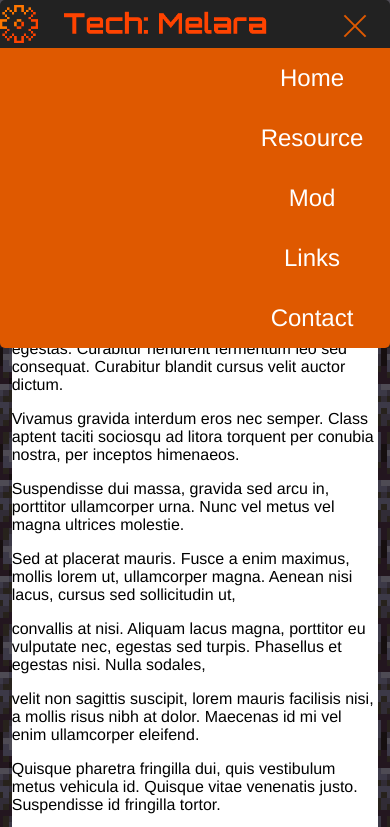
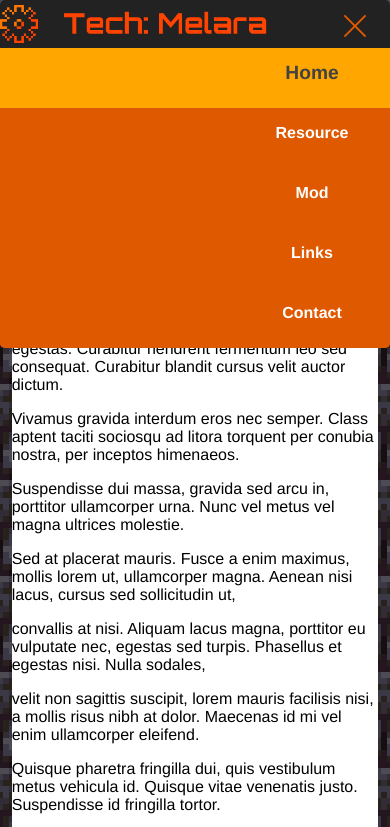
Before and after one commit to Melara1024/merala.github.io, a plain HTML site: page index.html in a window 390 px wide. Both pictures are taken after a click on the element 350 px from the left and 30 px from the top of the page. Shown: the top 827 px of the page. Drawn offline with nearby package versions, Linux system fonts and the light colour scheme.

Commit message:
renew tabmenu

```diff
--- a/index.html
+++ b/index.html
@@ -24,7 +24,7 @@
 
 
           <div class="figtitle">
-                <a href="../index.html"><img src="./resources/header.png" class="title"></a>
+                <a href="./index.html"><img src="./resources/header.png" class="title"></a>
           </div>
 
           <!--button-->
@@ -39,17 +39,15 @@
           </div>
 
 
-          <nav id="global-nav">
-              <ul id="menu-list">
-                  <li id="selection"><a href="#menu1">Home</a></li>
-                  <li id="selection"><a href="#menu2">Resource</a></li>
-                  <li id="selection"><a href="#menu3">Mod</a></li>
-                  <li id="selection"><a href="#menu4">Links</a></li>
-                  <li id="selection"><a href="#menu5">Contact</a></li>
-                  <div class="animation start-home"></div>
-              </ul>
-          </nav>
-          <label for="menu-btn-check" class="menu-btn"><span></span></label>
+          <div class="tabs">
+
+          <input id="selection1" type="radio" name="tab_item" checked><label class="tab_item" for="selection1">Home</label>
+          <input id="selection2" type="radio" name="tab_item"><label class="tab_item" for="selection2">Resource</label>
+          <input id="selection3" type="radio" name="tab_item"><label class="tab_item" for="selection3">Mod</label>
+          <input id="selection4" type="radio" name="tab_item"><label class="tab_item" for="selection4">Links</label>
+          <input id="selection5" type="radio" name="tab_item"><label class="tab_item" for="selection5">Contact</label>
+
+          </div>
 
 
           </div>
@@ -60,6 +58,17 @@
 
           <div class="intro">
 
+          </div>
+
+
+          <div class="tab_content" id="selection1">
+            総合の内容がここに入ります
+          </div>
+          <div class="tab_content" id="selection2">
+            プログラミングの内容がここに入ります
+          </div>
+          <div class="tab_content" id="selection3">
+            デザインの内容がここに入ります
           </div>
 
           <div class="area">
--- a/style.css
+++ b/style.css
@@ -7,13 +7,16 @@ header{
   top: 0;
   left: 0;
 }
-nav {
+
+
+
+/*ここからタブ*/
+.tabs {
+
   width:100%;
   height:60px;
   background-color: rgb(223, 89, 0);
   box-sizing: border-box;
-}
-#menu-list {
 
   left:0;
   padding-left: 0%;
@@ -24,16 +27,64 @@ nav {
   display:flex;
   flex-direction: row;
   justify-content:center;
-}
-li {
+  }
+
+/*タブのスタイル*/
+.tab_item {
   list-style: none;
   flex-basis: 20%;
   width: 20%;
   height: 100%;
 
+  width: calc(100%/3);
+  height: 50px;
+  background-color: rgb(223, 89, 0);
+  line-height: 50px;
+  font-size: 16px;
+  text-align: center;
+  color: #ffffff;
+  display: block;
+  float: left;
+  text-align: center;
+  font-weight: bold;
+  transition: all 0.2s ease;
+}
+.tabs input:hover + .tab_item {
+  background-color: rgb(255, 166, 0);
 }
 
-a {
+/*ラジオボタンを全て消す*/
+input[name="tab_item"] {
+  display: none;
+}
+
+/*タブ切り替えの中身のスタイル*/
+.tab_content {
+  display: none;
+  padding: 40px 40px 0;
+  clear: both;
+  overflow: hidden;
+}
+
+
+/*選択されているタブのコンテンツのみを表示*/
+#all:checked ~ #all_content,
+#programming:checked ~ #programming_content,
+#design:checked ~ #design_content {
+  display: block;
+}
+
+/*選択されているタブのスタイルを変える*/
+.tabs input:checked + .tab_item {
+  background-color: rgb(255, 166, 0);
+  color: rgb(66, 66, 66);
+  font-size: larger;
+}
+
+
+
+
+label {
   height: 100%;
   justify-content: center;
   left: 50%;
@@ -46,12 +97,15 @@ a {
 
 }
 
-#global-nav #menu-list #selection:hover{
-  background-color: rgb(255, 153, 0);
 
-  -webkit-transition: 0.1s ease-in-out;
-  -moz-transition: 0.1s ease-in-out;
-  transition: 0.1s ease-in-out;
+
+
+.tabs .tab_item{
+  background-color: rgb(223, 89, 0);
+
+  -webkit-transition: 0.3s ease-in-out;
+  -moz-transition: 0.3s ease-in-out;
+  transition: 0.3s ease-in-out;
 
 }
 
@@ -100,7 +154,7 @@ footer{
   margin-left: auto;
   margin-right: auto;
   width: 100%;
-  background-color: rgba(255, 255, 255);
+  background-color: rgb(255, 255, 255);
   border-radius: 5px;
 }
 .footer {
@@ -207,41 +261,51 @@ img.title
   }
 
 
-  #global-nav {
+  .tabs  {
     width:100%;
     height:5px;
 
-    -webkit-transition: .35s ease-in-out;
-    -moz-transition: .35s ease-in-out;
-    transition: .35s ease-in-out;
+    -webkit-transition: .3s ease-in-out;
+    -moz-transition: .3s ease-in-out;
+    transition: .3s ease-in-out;
+    flex-direction: column;
   }
-  #menu-list {
+  .tab_item{
     margin-left:auto;
     margin-right: auto;
     display:list-item;
 
-    -webkit-transition: .35s ease-in-out;
-    -moz-transition: .35s ease-in-out;
-    transition: .35s ease-in-out;
+    -webkit-transition: .3s ease-in-out;
+    -moz-transition: .3s ease-in-out;
+    transition: .3s ease-in-out;
+    flex-direction: column;
   }
-  #global-nav #menu-list #selection{
-    margin-left:-100%;
+  .tabs .tab_item{
+    margin-left:0%;
 
-    height: 20%;
-    width: 200%;
 
-    -webkit-transition: 1s ease-in-out;
-    -moz-transition: 1s ease-in-out;
-    transition: 1s ease-in-out;
+    height: 0%;
+    width: 0%;
+
+    -webkit-transition: 0.3s ease-in-out;
+    -moz-transition: 0.3s ease-in-out;
+    transition: 0.3s ease-in-out;
+  }
+  .tabs input:checked + .tab_item {
+    background-color: rgb(223, 89, 0);
+    color: #fff;
+
+
   }
 
 
 
 
+
+  /* #nav-toggle 切り替えアニメーション */
   #nav-toggle {
     display: block;
   }
-  /* #nav-toggle 切り替えアニメーション */
   #nav-toggle span {
     display: block;
     position: absolute;
@@ -249,9 +313,9 @@ img.title
     width: 30px;
     background: rgb(223, 89, 0);
     left: 0;
-    -webkit-transition: .35s ease-in-out;
-    -moz-transition: .35s ease-in-out;
-    transition: .35s ease-in-out;
+    -webkit-transition: .3s ease-in-out;
+    -moz-transition: .3s ease-in-out;
+    transition: .3s ease-in-out;
   }
   #nav-toggle span:nth-child(1) {
     top: 15px;
@@ -285,10 +349,19 @@ img.title
     transform: rotate(-315deg);
   }
 
-  .open #global-nav {
+  .open .tabs {
     height:300px;
   }
-  .open #global-nav #menu-list #selection{
+  .open .tabs .tab_item{
+    height: 0%;
     margin-left:-20%;
+
+    width: 200%;
+
+  }
+  .open .tabs input:checked + .tab_item {
+    background-color: rgb(255, 166, 0);
+    color: rgb(66, 66, 66);
+    font-size: larger;
   }
 }
```
